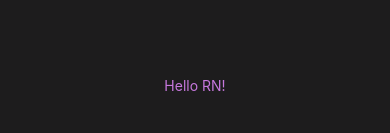
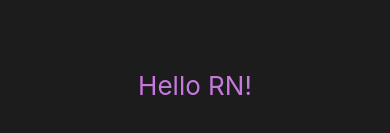
Before and after one commit to stas-yushkov/new-rn-todo-app, a React Native app: screen / in a window 390 px wide. Shown: the part 337-470 px from the top of the page. Built offline with nearby package versions, Linux system fonts and the light colour scheme.

Commit message:
add styles via StyleSheet.create

```diff
--- a/App.js
+++ b/App.js
@@ -4,7 +4,7 @@ import { StyleSheet, Text, View } from 'react-native';
 export default function App() {
   return (
     <View style={styles.container}>
-      <Text style={{ color: '#c678dd' }}>Hello RN!</Text>
+      <Text style={styles.text}>Hello RN!</Text>
       <StatusBar style="auto" />
     </View>
   );
@@ -16,5 +16,9 @@ const styles = StyleSheet.create({
     backgroundColor: '#1d1c1d',
     alignItems: 'center',
     justifyContent: 'center',
+  },
+  text: {
+    color: '#c678dd',
+    fontSize: 26
   }
 });
```
